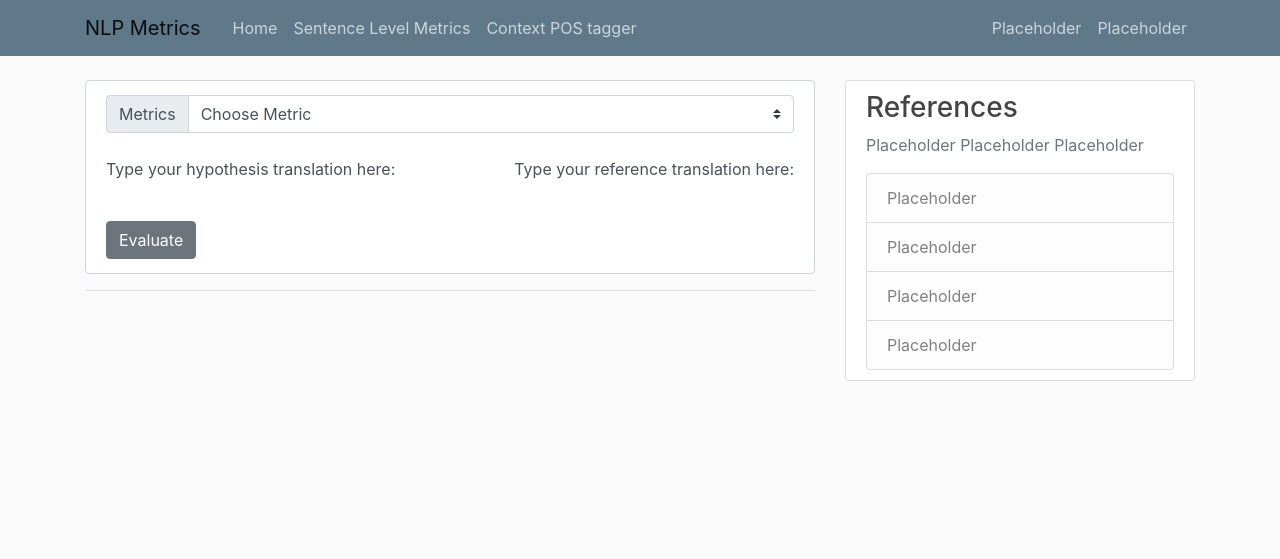
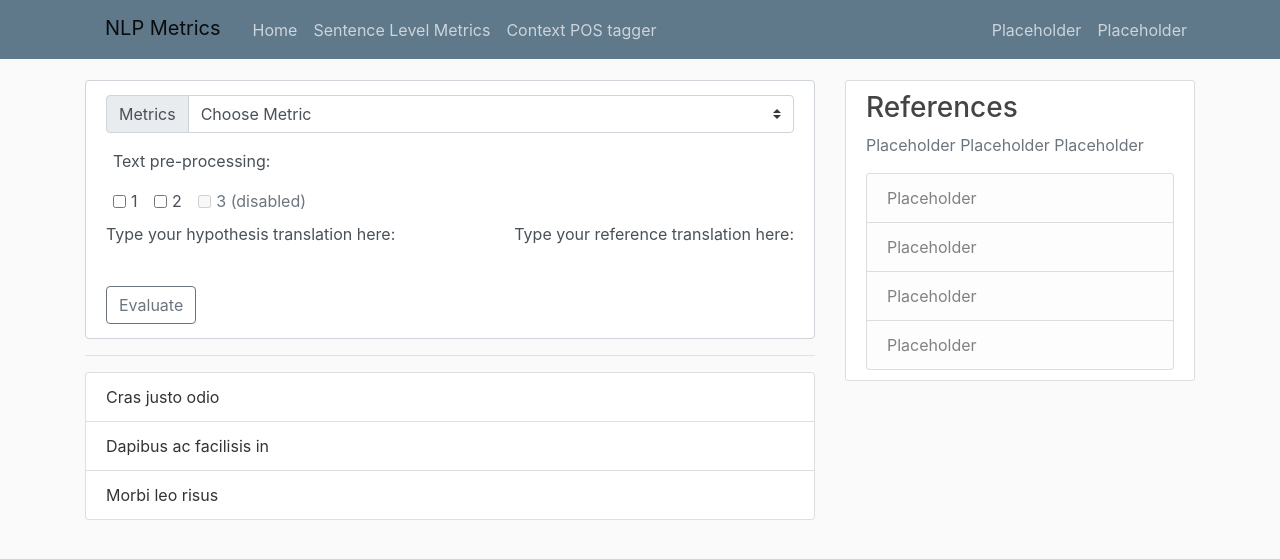
Before and after one commit to WhiteJaeger/nlp-metrics, a Python web app: template templates/metrics.html in a window 1280 px wide. Shown: the top 559 px of the page. Run offline with Jinja, Linux system fonts and the light colour scheme; the template is opened without the code that fills it, so the values that code supplies are empty; some libraries are stand-ins or nearby versions.

Commit message:
add some css, restructure app

```diff
--- a/static/css/main.css
+++ b/static/css/main.css
@@ -45,6 +45,11 @@ legend {
   color: #ffffff;
 }
 
+.navbar-brand {
+  margin-left: 20px;
+  padding-bottom: 8px
+}
+
 .site-header .navbar-nav .nav-link.active {
   font-weight: 500;
 }
@@ -56,23 +61,3 @@ legend {
   border-radius: 3px;
   margin-bottom: 20px;
 }
-
-a.article-title:hover {
-  color: #428bca;
-  text-decoration: none;
-}
-
-.article-content {
-  white-space: pre-line;
-}
-
-.article-metadata {
-  padding-bottom: 1px;
-  margin-bottom: 4px;
-  border-bottom: 1px solid #e3e3e3
-}
-
-.article-metadata a:hover {
-  color: #333;
-  text-decoration: none;
-}
--- a/templates/metrics.html
+++ b/templates/metrics.html
@@ -4,6 +4,7 @@
 {% block content %}
     <form class="form-control" method="post" action="{{ url_for('process_input_metric') }}">
         <legend> {{ legend }} </legend>
+
         <div class="input-group mb-3 options">
             <div class="input-group-prepend">
                 <label class="input-group-text" for="metric-select">Metrics</label>
@@ -15,6 +16,21 @@
                 {% endfor %}
             </select>
         </div>
+        <div class="container">
+            <p>Text pre-processing:</p>
+            <div class="form-check form-check-inline">
+                <input class="form-check-input" type="checkbox" id="inlineCheckbox1" value="option1">
+                <label class="form-check-label" for="inlineCheckbox1">1</label>
+            </div>
+            <div class="form-check form-check-inline">
+                <input class="form-check-input" type="checkbox" id="inlineCheckbox2" value="option2">
+                <label class="form-check-label" for="inlineCheckbox2">2</label>
+            </div>
+            <div class="form-check form-check-inline">
+                <input class="form-check-input" type="checkbox" id="inlineCheckbox3" value="option3" disabled>
+                <label class="form-check-label" for="inlineCheckbox3">3 (disabled)</label>
+            </div>
+        </div>
         {{ form.csrf_token }}
         <div class="d-flex bd-highlight mb-3">
             <div class="p-2 bd-highlight">Type your hypothesis translation here:
@@ -25,7 +41,7 @@
             </div>
         </div>
 
-        <input class="btn btn-secondary mb-2" id="submit-button" type="submit" value="Evaluate">
+        <input class="btn btn-outline-secondary mb-2" id="submit-button" type="submit" value="Evaluate">
     </form>
 
     <hr>
@@ -37,6 +53,12 @@
             </ul>
         </div>
     {% endif %}
+
+    <ul class="list-group list-group-horizontal-md">
+        <li class="list-group-item flex-fill">Cras justo odio</li>
+        <li class="list-group-item flex-fill">Dapibus ac facilisis in</li>
+        <li class="list-group-item flex-fill">Morbi leo risus</li>
+    </ul>
 {% endblock content %}
 
 {% block sidebar %}
--- a/templates/pos.html
+++ b/templates/pos.html
@@ -11,7 +11,7 @@
             </div>
         </div>
 
-        <input class="btn btn-secondary mb-2" id="submit-button" type="submit" value="Submit">
+        <input class="btn btn-outline-secondary mb-2" id="submit-button" type="submit" value="Submit">
     </form>
 
     <hr>
```
Also changed, not shown: app.py (+5 -6 lines).
